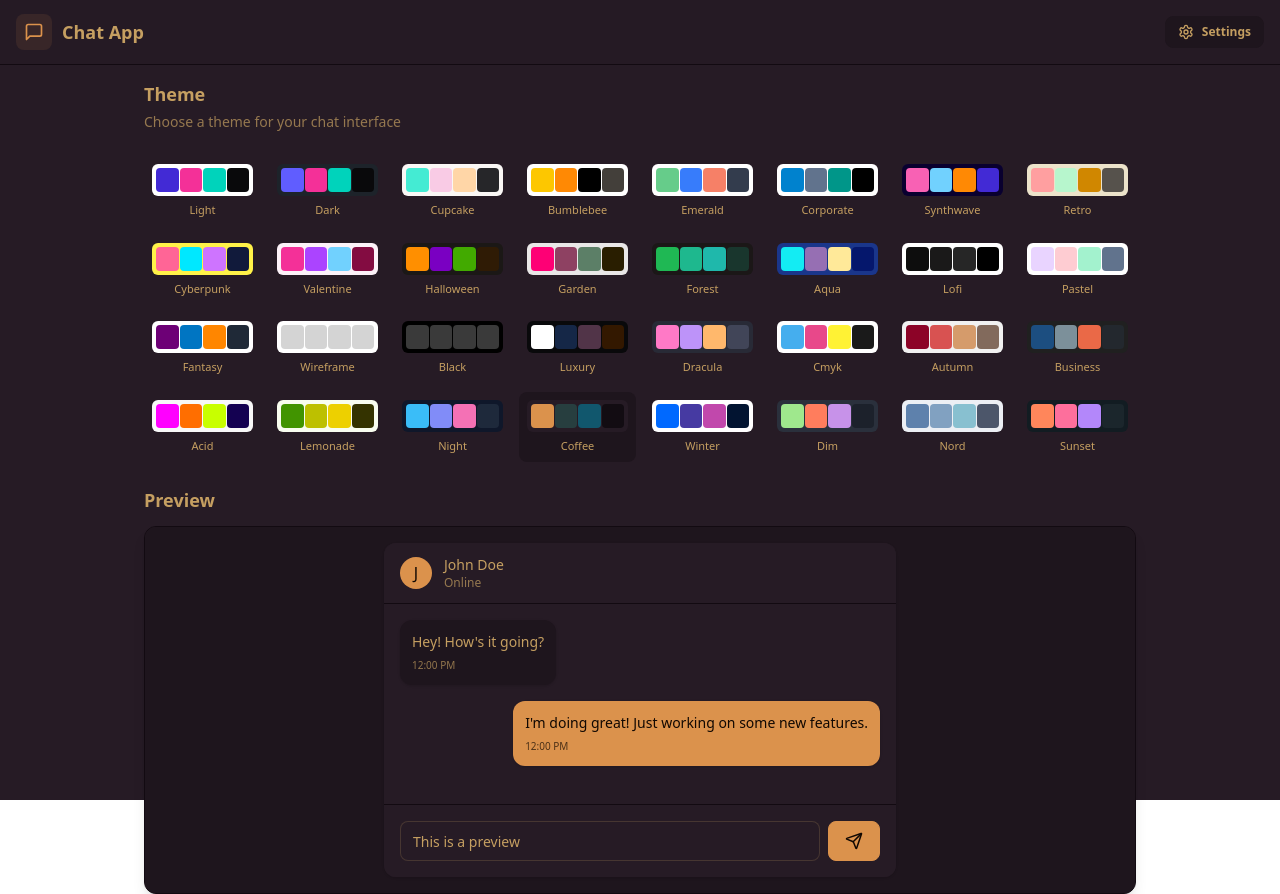
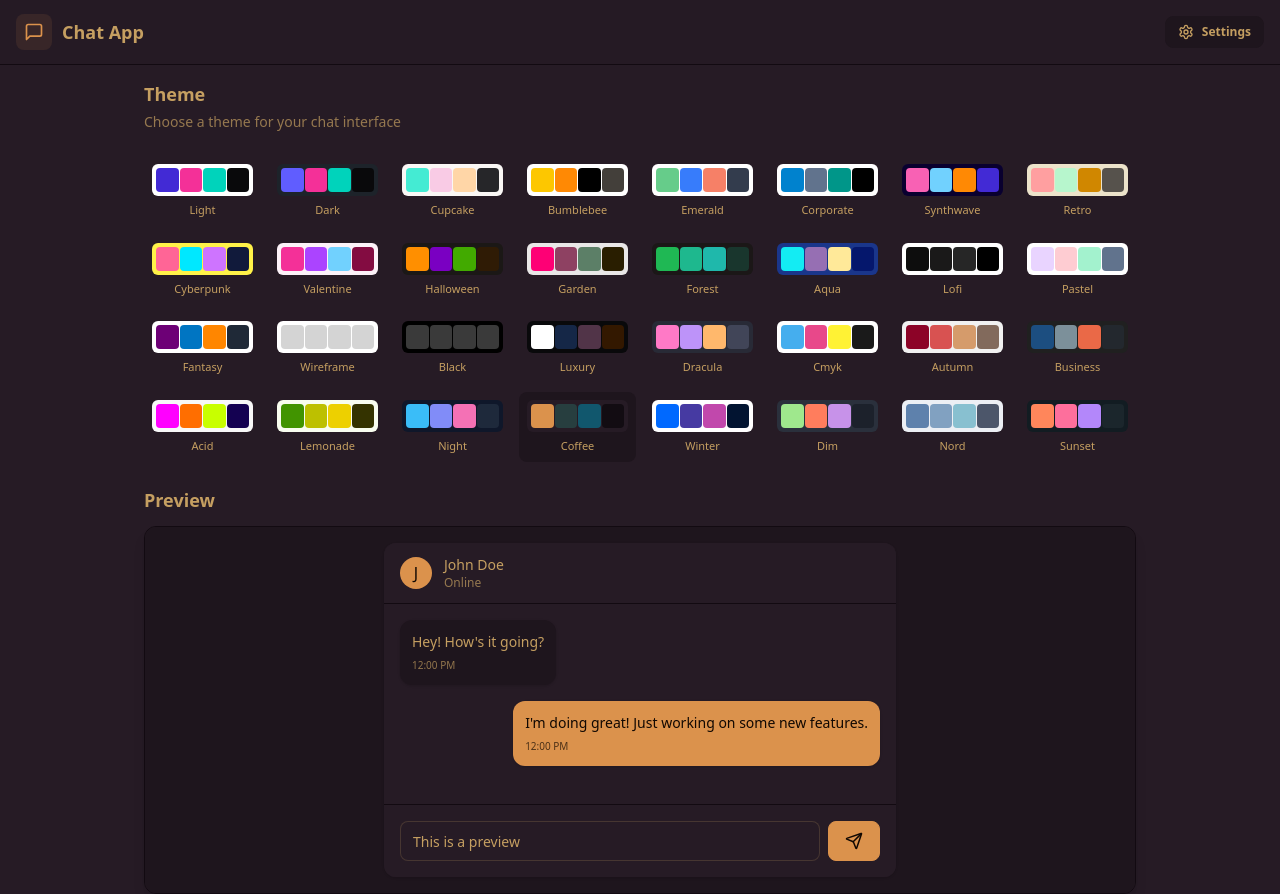
Before and after one commit to jokkie98/fullstack-chat-app, a React (Vite) app in the folder frontend/: page /settings in a window 1280 px wide. Built offline with nearby package versions, Linux system fonts and the light colour scheme; no server answers.

Commit message:
fixed layout causing white space on profilePage.jsx and SettingsPage.jsx

```diff
--- a/frontend/src/pages/ProfilePage.jsx
+++ b/frontend/src/pages/ProfilePage.jsx
@@ -30,8 +30,8 @@ const ProfilePage = () => {
   }
 
   return (
-    <div className="h-screen pt-20">
-      <div className="max-w-2xl mx-auto p-4 py-8">
+    <div className="min-h-screen pt-20 flex items-start justify-center">
+      <div className="w-full max-w-2xl p-4 py-8">
         <div className="bg-base-300 rounded-xl p-6 space-y-8">
           <div className="text-center">
             <h1 className="text-2xl font-semibold">Profile</h1>
@@ -158,6 +158,7 @@ const ProfilePage = () => {
       </div>
     </div>
   );
+
 };
 
 export default ProfilePage;
--- a/frontend/src/pages/SettingsPage.jsx
+++ b/frontend/src/pages/SettingsPage.jsx
@@ -11,7 +11,8 @@ const SettingsPage = () => {
   const { theme, setTheme } = useThemeStore();
 
   return (
-    <div className="h-screen container mx-auto px-4 pt-20 max-w-5xl">
+  <div className="min-h-screen pt-20 flex justify-center">
+    <div className="w-full max-w-5xl px-4">
       <div className="space-y-6">
         <div className="flex flex-col gap-1">
           <h2 className="text-lg font-semibold">Theme</h2>
@@ -112,6 +113,9 @@ const SettingsPage = () => {
         </div>
       </div>
     </div>
-  );
+  </div>
+);
+
+
 };
 export default SettingsPage;
```
